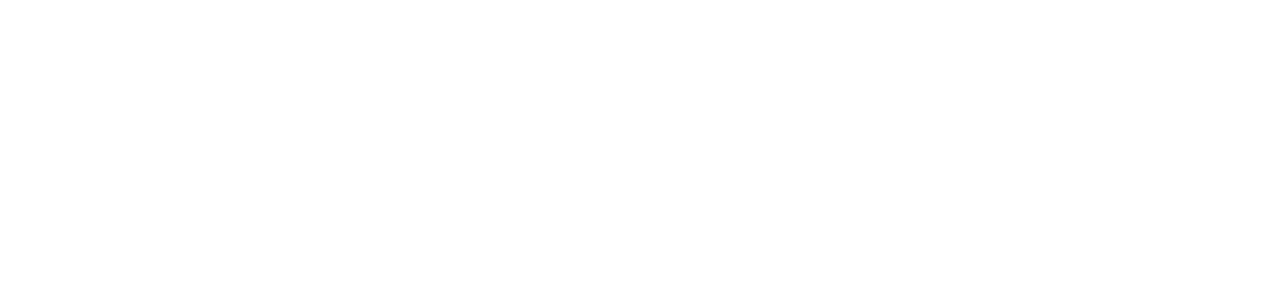
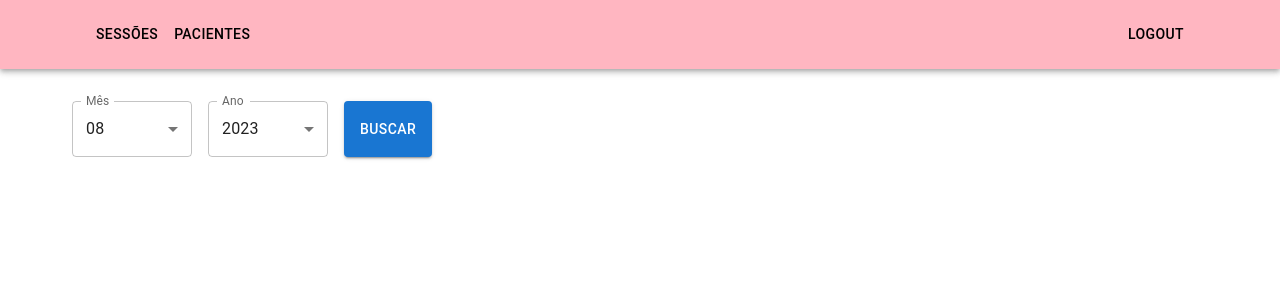
Before and after one commit to bruno-lazzara/controle-pacientes, a React (Create React App) app: page /admin/sessoes in a window 1280 px wide. Before the commit this address had no page. Shown: the top 300 px of the page. Built offline with nearby package versions, Linux system fonts and the light colour scheme; no server answers; sample sign-in values are in the browser's storage.

Commit message:
Cria página de sessões e lógica para buscar pelo mes/ano

```diff
--- /dev/null
+++ b/src/components/Header/index.tsx
@@ -0,0 +1,63 @@
+import AppBar from '@mui/material/AppBar';
+import Box from '@mui/material/Box';
+import Toolbar from '@mui/material/Toolbar';
+import Container from '@mui/material/Container';
+import Button from '@mui/material/Button';
+import { Link } from '@mui/material';
+import { Navigate, Outlet, Link as RouterLink } from 'react-router-dom';
+import { useEffect, useState } from 'react';
+
+export default function Header() {
+    const [redirect, setRedirect] = useState(false);
+
+    const mes = new Date().getMonth();
+    const ano = new Date().getFullYear();
+
+    const logout = () => {
+        localStorage.clear();
+        setRedirect(true);
+    }
+
+    useEffect(() => {
+        if (!localStorage.getItem('access-token')) {
+            setRedirect(true);
+            return;
+        }
+    }, []);
+
+    if (redirect) {
+        return <Navigate to={'/'} />
+    }
+
+    return (
+        <>
+            <AppBar position="static" sx={{ backgroundColor: 'lightpink' }}>
+                <Container maxWidth="lg">
+                    <Toolbar>
+                        <Box sx={{ flexGrow: 1, display: 'flex' }}>
+                            <Link component={RouterLink} to={`/admin/sessoes/${mes}/${ano}`}>
+                                <Button sx={{ my: 2, color: 'black' }}>
+                                    Sessões
+                                </Button>
+                            </Link>
+                            <Link component={RouterLink} to={'/admin/pacientes'}>
+                                <Button sx={{ my: 2, color: 'black' }}>
+                                    Pacientes
+                                </Button>
+                            </Link>
+                            <Button sx={{ my: 2, color: 'black', marginLeft: 'auto' }} onClick={() => logout()}>
+                                Logout
+                            </Button>
+                        </Box>
+                    </Toolbar>
+                </Container>
+            </AppBar>
+
+            <Box>
+                <Container maxWidth='lg' sx={{ mt: 1, p: 2 }}>
+                    <Outlet />
+                </Container>
+            </Box>
+        </>
+    )
+}
--- /dev/null
+++ b/src/interfaces/IPaciente.ts
@@ -0,0 +1,9 @@
+import ISessao from "./ISessao"
+
+export default interface IPaciente {
+    _id: string
+    nome: string
+    valor_secao: number
+    desconta_imposto: boolean
+    sessoes: ISessao[]
+}
--- a/src/pages/Login/index.tsx
+++ b/src/pages/Login/index.tsx
@@ -48,10 +48,7 @@
     }, []);
 
     if (redirect) {
-        const dataAtual = new Date();
-        const ano = dataAtual.getFullYear();
-        const mes = dataAtual.getMonth();
-        return <Navigate to={`/sessoes/${mes}/${ano}`} />
+        return <Navigate to={`/admin/sessoes`} />
     }
 
     return (
@@ -69,7 +66,7 @@
                     <LockOutlinedIcon />
                 </Avatar>
                 <Typography component="h1" variant="h5">
-                    Log in
+                    Acompanhamento de Pacientes
                 </Typography>
                 <Box component="form" onSubmit={handleSubmit} noValidate sx={{ mt: 1 }}>
                     <TextField
@@ -79,6 +76,7 @@
                         id="email"
                         label="Email"
                         name="email"
+                        type='email'
                         autoComplete="email"
                         autoFocus
                     />
--- /dev/null
+++ b/src/pages/Sessoes/index.tsx
@@ -0,0 +1,85 @@
+import { useEffect, useState } from "react";
+import http from "../../http";
+import IPaciente from "../../interfaces/IPaciente";
+import { Box, Button, FormControl, InputLabel, MenuItem, Select } from "@mui/material";
+
+
+
+export default function Sessoes() {
+    const [pacientes, setPacientes] = useState<IPaciente[]>([]);
+    const [mes, setMes] = useState(new Date().getMonth().toString());
+    const [ano, setAno] = useState(new Date().getFullYear().toString());
+
+    useEffect(() => {
+        buscarPacientes();
+    }, []);
+
+    async function buscarPacientes() {
+        try {
+            const config = {
+                headers: {
+                    'x-access-token': localStorage.getItem('access-token')
+                }
+            };
+
+            const resposta = await http.get<IPaciente[]>(`/pacientes/${mes}/${ano}`, config);
+            setPacientes(resposta.data);
+        } catch (err) {
+            alert('Erro ao buscar sessões');
+        }
+    }
+
+    const buscarPorMesAno = (evento: React.FormEvent<HTMLFormElement>) => {
+        evento.preventDefault();
+
+        buscarPacientes();
+    }
+
+    return (
+        // Essa página deverá ter:
+        // - Uma lista <select> com os meses e outra com os anos, e um botão de enviar (seleciona o mês/ano das sessões que serão mostradas)
+        // - listagem dos pacientes e os status das sessões de cada semana para o mês/ano selecionado
+        <>
+            <Box component={'form'} onSubmit={buscarPorMesAno}>
+                <FormControl sx={{ m: 1, minWidth: 120 }}>
+                    <InputLabel id="mes-sessao-label">Mês</InputLabel>
+                    <Select
+                        labelId="mes-sessao-label"
+                        id="mes-sessao"
+                        value={mes}
+                        label="Mês"
+                        onChange={evento => setMes(evento.target.value)}
+                    >
+                        <MenuItem value={1}>01</MenuItem>
+                        <MenuItem value={2}>02</MenuItem>
+                        <MenuItem value={3}>03</MenuItem>
+                        <MenuItem value={4}>04</MenuItem>
+                        <MenuItem value={5}>05</MenuItem>
+                        <MenuItem value={6}>06</MenuItem>
+                        <MenuItem value={7}>07</MenuItem>
+                        <MenuItem value={8}>08</MenuItem>
+                        <MenuItem value={9}>09</MenuItem>
+                        <MenuItem value={10}>10</MenuItem>
+                        <MenuItem value={11}>11</MenuItem>
+                        <MenuItem value={12}>12</MenuItem>
+                    </Select>
+                </FormControl>
+                <FormControl sx={{ m: 1, minWidth: 120 }}>
+                    <InputLabel id="ano-sessao-label">Ano</InputLabel>
+                    <Select
+                        labelId="ano-sessao-label"
+                        id="ano-sessao"
+                        value={ano}
+                        label="Mês"
+                        onChange={evento => setAno(evento.target.value)}
+                    >
+                        <MenuItem value={2023}>2023</MenuItem>
+                        <MenuItem value={2024}>2024</MenuItem>
+                    </Select>
+                </FormControl>
+
+                <Button type='submit' variant="contained" sx={{ padding: '1rem', mt: '0.5rem', ml: '8px', height: '100%' }}>Buscar</Button>
+            </Box>
+        </>
+    );
+}
--- a/src/routes.tsx
+++ b/src/routes.tsx
@@ -1,5 +1,7 @@
 import { BrowserRouter as Router, Routes, Route } from 'react-router-dom';
 import Login from './pages/Login';
+import Sessoes from "./pages/Sessoes";
+import Header from './components/Header';
 
 function AppRouter() {
   return (
@@ -7,6 +9,9 @@
       <Router>
         <Routes>
           <Route path='/' element={<Login />} />
+          <Route path='/admin' element={<Header />}>
+            <Route path='sessoes' element={<Sessoes />} />
+          </Route>
         </Routes>
       </Router>
     </main>
```
Also changed, not shown: src/interfaces/ISessao.ts (added, +11 -0 lines).
